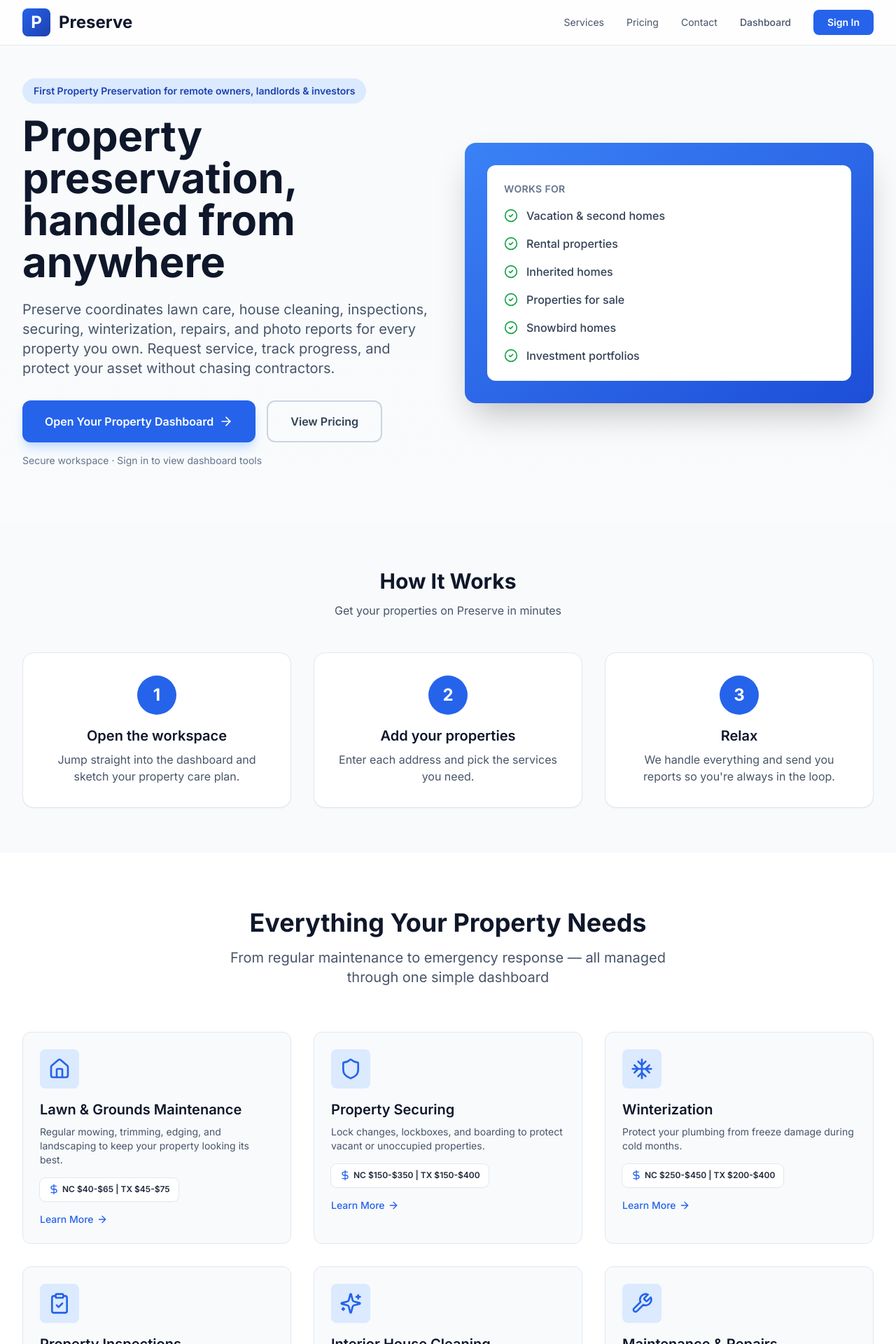
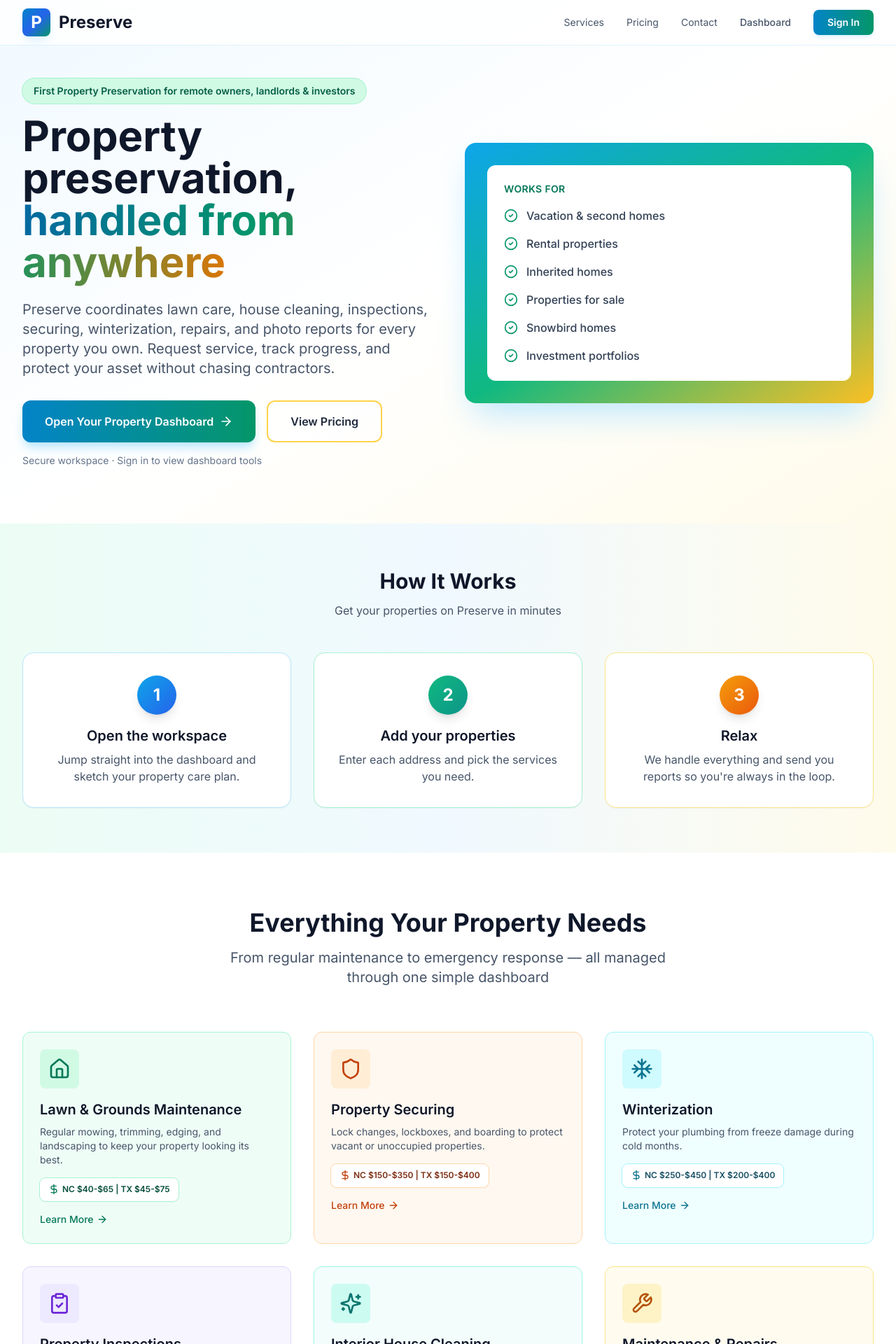
Before and after one commit to Iamtoluakin/preserve, a Next.js app: page / in a window 1280 px wide. Shown: the top 1920 px of the page at 70% size. Built offline with nearby package versions, Linux system fonts and the light colour scheme.

Commit message:
Make homepage more colorful

```diff
--- a/src/app/page.tsx
+++ b/src/app/page.tsx
@@ -203,6 +203,58 @@ const coverageMarkets = [
   },
 ];
 
+const serviceThemeClasses: Record<string, { card: string; icon: string; price: string; link: string; title: string }> = {
+  green: {
+    card: 'border-emerald-200 bg-emerald-50/80 hover:shadow-emerald-100',
+    icon: 'bg-emerald-100 text-emerald-700',
+    price: 'bg-white text-emerald-900 ring-emerald-200',
+    link: 'text-emerald-700',
+    title: 'group-hover:text-emerald-700',
+  },
+  orange: {
+    card: 'border-orange-200 bg-orange-50/80 hover:shadow-orange-100',
+    icon: 'bg-orange-100 text-orange-700',
+    price: 'bg-white text-orange-900 ring-orange-200',
+    link: 'text-orange-700',
+    title: 'group-hover:text-orange-700',
+  },
+  cyan: {
+    card: 'border-cyan-200 bg-cyan-50/80 hover:shadow-cyan-100',
+    icon: 'bg-cyan-100 text-cyan-700',
+    price: 'bg-white text-cyan-900 ring-cyan-200',
+    link: 'text-cyan-700',
+    title: 'group-hover:text-cyan-700',
+  },
+  purple: {
+    card: 'border-violet-200 bg-violet-50/80 hover:shadow-violet-100',
+    icon: 'bg-violet-100 text-violet-700',
+    price: 'bg-white text-violet-900 ring-violet-200',
+    link: 'text-violet-700',
+    title: 'group-hover:text-violet-700',
+  },
+  teal: {
+    card: 'border-teal-200 bg-teal-50/80 hover:shadow-teal-100',
+    icon: 'bg-teal-100 text-teal-700',
+    price: 'bg-white text-teal-900 ring-teal-200',
+    link: 'text-teal-700',
+    title: 'group-hover:text-teal-700',
+  },
+  gray: {
+    card: 'border-amber-200 bg-amber-50/80 hover:shadow-amber-100',
+    icon: 'bg-amber-100 text-amber-700',
+    price: 'bg-white text-amber-900 ring-amber-200',
+    link: 'text-amber-700',
+    title: 'group-hover:text-amber-700',
+  },
+  blue: {
+    card: 'border-sky-200 bg-sky-50/80 hover:shadow-sky-100',
+    icon: 'bg-sky-100 text-sky-700',
+    price: 'bg-white text-sky-900 ring-sky-200',
+    link: 'text-sky-700',
+    title: 'group-hover:text-sky-700',
+  },
+};
+
 export default function HomePage() {
   const [selectedService, setSelectedService] = useState<string | null>(null);
   const [currentImageIndex, setCurrentImageIndex] = useState(0);
@@ -212,13 +264,13 @@ export default function HomePage() {
   const addPropertyLoginHref = '/login?next=%2Fdashboard%2Fproperties%2Fadd';
 
   return (
-    <div className="min-h-screen bg-gradient-to-b from-slate-50 to-white">
+    <div className="min-h-screen bg-gradient-to-b from-sky-50 via-white to-emerald-50">
       {/* Nav */}
-      <nav className="border-b bg-white/80 backdrop-blur-sm fixed w-full z-50">
+      <nav className="border-b border-sky-100 bg-white/85 backdrop-blur-sm fixed w-full z-50">
         <div className="max-w-7xl mx-auto px-4 sm:px-6 lg:px-8">
           <div className="flex justify-between items-center h-16">
             <div className="flex items-center space-x-3">
-              <div className="w-10 h-10 bg-gradient-to-br from-blue-600 to-blue-800 rounded-lg flex items-center justify-center">
+              <div className="w-10 h-10 bg-gradient-to-br from-sky-600 via-blue-600 to-emerald-600 rounded-lg flex items-center justify-center shadow-lg shadow-sky-100">
                 <span className="text-white font-bold text-2xl">P</span>
               </div>
               <span className="text-2xl font-bold text-slate-900">Preserve</span>
@@ -228,14 +280,14 @@ export default function HomePage() {
               <a href="#pricing" className="text-slate-600 hover:text-blue-600 transition text-sm">Pricing</a>
               <a href="#contact" className="text-slate-600 hover:text-blue-600 transition text-sm">Contact</a>
               <Link href={dashboardLoginHref} className="text-slate-600 hover:text-blue-600 transition text-sm font-medium">Dashboard</Link>
-              <Link href={dashboardLoginHref} className="bg-blue-600 text-white px-5 py-2 rounded-lg hover:bg-blue-700 transition text-sm font-semibold">
+              <Link href={dashboardLoginHref} className="bg-gradient-to-r from-sky-600 to-emerald-600 text-white px-5 py-2 rounded-lg hover:from-sky-700 hover:to-emerald-700 transition text-sm font-semibold shadow-md shadow-sky-100">
                 Sign In
               </Link>
             </div>
             {/* Mobile nav */}
             <div className="flex md:hidden items-center gap-3">
               <Link href={dashboardLoginHref} className="text-slate-600 hover:text-blue-600 transition text-sm">Dashboard</Link>
-              <Link href={dashboardLoginHref} className="bg-blue-600 text-white px-4 py-2 rounded-lg hover:bg-blue-700 transition text-sm font-semibold">
+              <Link href={dashboardLoginHref} className="bg-gradient-to-r from-sky-600 to-emerald-600 text-white px-4 py-2 rounded-lg hover:from-sky-700 hover:to-emerald-700 transition text-sm font-semibold">
                 Enter
               </Link>
             </div>
@@ -244,15 +296,15 @@ export default function HomePage() {
       </nav>
 
       {/* Hero */}
-      <section className="pt-28 pb-20 px-4 sm:px-6 lg:px-8">
+      <section className="pt-28 pb-20 px-4 sm:px-6 lg:px-8 bg-gradient-to-br from-sky-50 via-white to-amber-50">
         <div className="max-w-7xl mx-auto">
           <div className="grid lg:grid-cols-2 gap-12 items-center">
             <div>
-              <div className="inline-block mb-4 px-4 py-2 bg-blue-100 text-blue-800 rounded-full text-sm font-semibold">
+              <div className="inline-block mb-4 px-4 py-2 bg-emerald-100 text-emerald-800 rounded-full text-sm font-semibold ring-1 ring-emerald-200">
                 First Property Preservation for remote owners, landlords &amp; investors
               </div>
               <h1 className="text-5xl md:text-6xl font-bold text-slate-900 mb-6 leading-tight">
-                Property preservation,<br />handled from anywhere
+                Property preservation,<br /><span className="bg-gradient-to-r from-sky-700 via-emerald-600 to-amber-600 bg-clip-text text-transparent">handled from anywhere</span>
               </h1>
               <p className="text-xl text-slate-600 mb-8">
                 Preserve coordinates lawn care, house cleaning, inspections, securing, winterization, repairs, and photo reports for every property you own.
@@ -260,20 +312,20 @@ export default function HomePage() {
               </p>
               <div className="flex flex-col sm:flex-row gap-4">
                 <Link href={dashboardLoginHref}
-                  className="bg-blue-600 text-white px-8 py-4 rounded-xl hover:bg-blue-700 transition font-semibold text-center flex items-center justify-center gap-2 shadow-lg shadow-blue-200">
+                  className="bg-gradient-to-r from-sky-600 to-emerald-600 text-white px-8 py-4 rounded-xl hover:from-sky-700 hover:to-emerald-700 transition font-semibold text-center flex items-center justify-center gap-2 shadow-lg shadow-sky-200">
                   Open Your Property Dashboard <ArrowRight className="w-5 h-5" />
                 </Link>
                 <a href="#pricing"
-                  className="border-2 border-slate-300 text-slate-700 px-8 py-4 rounded-xl hover:border-blue-600 hover:text-blue-600 transition font-semibold text-center">
+                  className="border-2 border-amber-300 bg-white/70 text-slate-800 px-8 py-4 rounded-xl hover:border-amber-500 hover:text-amber-700 transition font-semibold text-center">
                   View Pricing
                 </a>
               </div>
               <p className="text-sm text-slate-500 mt-4">Secure workspace · Sign in to view dashboard tools</p>
             </div>
             <div className="relative">
-              <div className="bg-gradient-to-br from-blue-500 to-blue-700 rounded-2xl p-8 shadow-2xl">
+              <div className="bg-gradient-to-br from-sky-500 via-emerald-500 to-amber-400 rounded-2xl p-8 shadow-2xl shadow-sky-200">
                 <div className="bg-white rounded-xl p-6 space-y-4">
-                  <p className="text-sm font-semibold text-slate-500 uppercase tracking-wide mb-2">Works for</p>
+                  <p className="text-sm font-semibold text-emerald-700 uppercase tracking-wide mb-2">Works for</p>
                   {[
                     'Vacation & second homes',
                     'Rental properties',
@@ -283,7 +335,7 @@ export default function HomePage() {
                     'Investment portfolios',
                   ].map(item => (
                     <div key={item} className="flex items-center gap-3">
-                      <CheckCircle2 className="w-5 h-5 text-green-600 flex-shrink-0" />
+                      <CheckCircle2 className="w-5 h-5 text-emerald-600 flex-shrink-0" />
                       <span className="text-slate-700 font-medium">{item}</span>
                     </div>
                   ))}
@@ -295,7 +347,7 @@ export default function HomePage() {
       </section>
 
       {/* How it works */}
-      <section className="py-16 bg-slate-50">
+      <section className="py-16 bg-gradient-to-r from-emerald-50 via-sky-50 to-amber-50">
         <div className="max-w-7xl mx-auto px-4 sm:px-6 lg:px-8">
           <div className="text-center mb-12">
             <h2 className="text-3xl font-bold text-slate-900 mb-3">How It Works</h2>
@@ -303,12 +355,12 @@ export default function HomePage() {
           </div>
           <div className="grid md:grid-cols-3 gap-8">
             {[
-              { step: '1', title: 'Open the workspace', desc: 'Jump straight into the dashboard and sketch your property care plan.' },
-              { step: '2', title: 'Add your properties', desc: 'Enter each address and pick the services you need.' },
-              { step: '3', title: 'Relax', desc: "We handle everything and send you reports so you're always in the loop." },
+              { step: '1', title: 'Open the workspace', desc: 'Jump straight into the dashboard and sketch your property care plan.', border: 'border-sky-200', badge: 'from-sky-500 to-blue-600' },
+              { step: '2', title: 'Add your properties', desc: 'Enter each address and pick the services you need.', border: 'border-emerald-200', badge: 'from-emerald-500 to-teal-600' },
+              { step: '3', title: 'Relax', desc: "We handle everything and send you reports so you're always in the loop.", border: 'border-amber-200', badge: 'from-amber-500 to-orange-600' },
             ].map(s => (
-              <div key={s.step} className="bg-white rounded-2xl p-8 shadow-sm border text-center">
-                <div className="w-14 h-14 bg-blue-600 text-white rounded-full flex items-center justify-center text-2xl font-bold mx-auto mb-4">{s.step}</div>
+              <div key={s.step} className={`bg-white rounded-2xl p-8 shadow-sm border text-center ${s.border}`}>
+                <div className={`w-14 h-14 bg-gradient-to-br ${s.badge} text-white rounded-full flex items-center justify-center text-2xl font-bold mx-auto mb-4 shadow-lg`}>{s.step}</div>
                 <h3 className="text-xl font-semibold text-slate-900 mb-2">{s.title}</h3>
                 <p className="text-slate-600">{s.desc}</p>
               </div>
@@ -329,6 +381,7 @@ export default function HomePage() {
           <div className="grid md:grid-cols-2 lg:grid-cols-3 gap-8">
             {Object.entries(serviceDetails).map(([key, svc]) => (
               <ServiceCard key={key} icon={<svc.icon className="w-8 h-8" />} title={svc.title}
+                color={svc.color}
                 description={svc.description} price={svc.pricing.monthly}
                 onClick={() => { setSelectedService(key); setCurrentImageIndex(0); }} />
             ))}
@@ -337,11 +390,11 @@ export default function HomePage() {
       </section>
 
       {/* Coverage */}
-      <section className="py-16 bg-slate-50">
+      <section className="py-16 bg-gradient-to-br from-sky-50 via-white to-teal-50">
         <div className="max-w-7xl mx-auto px-4 sm:px-6 lg:px-8">
           <div className="grid lg:grid-cols-[0.9fr_1.1fr] gap-10 items-start">
             <div>
-              <div className="inline-flex items-center gap-2 rounded-full bg-blue-100 px-4 py-2 text-sm font-semibold text-blue-800 mb-4">
+              <div className="inline-flex items-center gap-2 rounded-full bg-amber-100 px-4 py-2 text-sm font-semibold text-amber-800 mb-4 ring-1 ring-amber-200">
                 <MapPin className="w-4 h-4" />
                 Current launch markets
               </div>
@@ -355,12 +408,12 @@ export default function HomePage() {
             </div>
             <div className="grid sm:grid-cols-2 gap-4">
               {coverageMarkets.map(market => (
-                <div key={market.state} className="rounded-2xl border border-slate-200 bg-white p-6 shadow-sm">
-                  <h3 className="text-xl font-bold text-slate-900 mb-4">{market.state}</h3>
+                <div key={market.state} className={`rounded-2xl border bg-white p-6 shadow-sm ${market.state === 'North Carolina' ? 'border-emerald-200 shadow-emerald-100' : 'border-sky-200 shadow-sky-100'}`}>
+                  <h3 className={`text-xl font-bold mb-4 ${market.state === 'North Carolina' ? 'text-emerald-800' : 'text-sky-800'}`}>{market.state}</h3>
                   <div className="space-y-3">
                     {market.areas.map(area => (
                       <div key={area} className="flex items-center gap-3">
-                        <CheckCircle2 className="w-5 h-5 text-green-600 flex-shrink-0" />
+                        <CheckCircle2 className={`w-5 h-5 flex-shrink-0 ${market.state === 'North Carolina' ? 'text-emerald-600' : 'text-sky-600'}`} />
                         <span className="font-medium text-slate-700">{area}</span>
                       </div>
                     ))}
@@ -373,7 +426,7 @@ export default function HomePage() {
       </section>
 
       {/* Social proof */}
-      <section className="py-16 bg-blue-600 text-white">
+      <section className="py-16 bg-gradient-to-r from-sky-700 via-emerald-600 to-amber-500 text-white">
         <div className="max-w-7xl mx-auto px-4 sm:px-6 lg:px-8">
           <div className="grid md:grid-cols-4 gap-8 text-center">
             {[
@@ -384,7 +437,7 @@ export default function HomePage() {
             ].map(s => (
               <div key={s.label}>
                 <div className="text-4xl md:text-5xl font-bold mb-2">{s.val}</div>
-                <div className="text-blue-100">{s.label}</div>
+                <div className="text-white/80">{s.label}</div>
               </div>
             ))}
           </div>
@@ -392,7 +445,7 @@ export default function HomePage() {
       </section>
 
       {/* Pricing */}
-      <section id="pricing" className="py-20 bg-slate-50">
+      <section id="pricing" className="py-20 bg-gradient-to-b from-amber-50 via-white to-sky-50">
         <div className="max-w-7xl mx-auto px-4 sm:px-6 lg:px-8">
           <div className="text-center mb-14">
             <h2 className="text-4xl font-bold text-slate-900 mb-4">Simple, Transparent Pricing</h2>
@@ -403,10 +456,10 @@ export default function HomePage() {
           <div className="grid md:grid-cols-3 gap-8 max-w-5xl mx-auto">
             {plans.map(plan => (
               <div key={plan.name}
-                className={`bg-white rounded-2xl p-8 border-2 flex flex-col ${plan.highlight ? 'border-blue-600 shadow-2xl shadow-blue-100 scale-105' : 'border-slate-200 shadow-sm'}`}>
+                className={`bg-white rounded-2xl p-8 border-2 flex flex-col ${plan.highlight ? 'border-emerald-500 shadow-2xl shadow-emerald-100 scale-105' : plan.name === 'Starter' ? 'border-sky-200 shadow-sm' : 'border-violet-200 shadow-sm'}`}>
                 {plan.highlight && (
                   <div className="text-center mb-4">
-                    <span className="bg-blue-600 text-white text-xs font-bold px-3 py-1 rounded-full uppercase tracking-wide">Most Popular</span>
+                    <span className="bg-emerald-600 text-white text-xs font-bold px-3 py-1 rounded-full uppercase tracking-wide">Most Popular</span>
                   </div>
                 )}
                 <h3 className="text-xl font-bold text-slate-900">{plan.name}</h3>
@@ -425,7 +478,7 @@ export default function HomePage() {
                   ))}
                 </ul>
                 <Link href={dashboardLoginHref}
-                  className={`w-full text-center py-3 rounded-xl font-semibold transition ${plan.highlight ? 'bg-blue-600 text-white hover:bg-blue-700' : 'bg-slate-100 text-slate-900 hover:bg-slate-200'}`}>
+                  className={`w-full text-center py-3 rounded-xl font-semibold transition ${plan.highlight ? 'bg-emerald-600 text-white hover:bg-emerald-700' : plan.name === 'Starter' ? 'bg-sky-100 text-sky-900 hover:bg-sky-200' : 'bg-violet-100 text-violet-900 hover:bg-violet-200'}`}>
                   {plan.cta}
                 </Link>
               </div>
@@ -445,7 +498,7 @@ export default function HomePage() {
               { name: 'Sandra K.', role: 'Vacation home owner', text: "Our beach house sits empty 8 months a year. With Preserve, I know it's being checked, maintained, and ready whenever we show up." },
               { name: 'David R.', role: 'Property investor', text: 'Managing 7 properties used to be a full-time job. Now I get weekly reports and a single dashboard. Completely transformed my workflow.' },
             ].map(t => (
-              <div key={t.name} className="bg-slate-50 rounded-2xl p-6 border border-slate-200">
+              <div key={t.name} className="bg-gradient-to-br from-white to-sky-50 rounded-2xl p-6 border border-sky-100 shadow-sm">
                 <div className="flex gap-1 mb-3">
                   {[...Array(5)].map((_, i) => <Star key={i} className="w-4 h-4 fill-yellow-400 text-yellow-400" />)}
                 </div>
@@ -461,22 +514,22 @@ export default function HomePage() {
       </section>
 
       {/* Contact */}
-      <section id="contact" className="py-20 bg-slate-50">
+      <section id="contact" className="py-20 bg-gradient-to-br from-emerald-50 via-sky-50 to-amber-50">
         <div className="max-w-3xl mx-auto px-4 sm:px-6 lg:px-8 text-center">
           <h2 className="text-4xl font-bold text-slate-900 mb-4">Ready to Get Started?</h2>
           <p className="text-xl text-slate-600 mb-10">Open the dashboard and add your first property in minutes.</p>
           <Link href={dashboardLoginHref}
-            className="inline-flex items-center gap-2 bg-blue-600 text-white px-10 py-4 rounded-xl hover:bg-blue-700 transition font-semibold text-lg shadow-lg shadow-blue-200">
+            className="inline-flex items-center gap-2 bg-gradient-to-r from-sky-600 to-emerald-600 text-white px-10 py-4 rounded-xl hover:from-sky-700 hover:to-emerald-700 transition font-semibold text-lg shadow-lg shadow-sky-200">
             Open Dashboard <ArrowRight className="w-5 h-5" />
           </Link>
           <div className="grid md:grid-cols-3 gap-8 mt-14">
             {[
-              { icon: <Phone className="w-6 h-6 text-blue-600" />, label: 'Phone', val: '(919) 555-0123' },
-              { icon: <Mail className="w-6 h-6 text-blue-600" />, label: 'Email', val: 'hello@preserve.app' },
-              { icon: <MapPin className="w-6 h-6 text-blue-600" />, label: 'Based in', val: 'Raleigh, NC' },
+              { icon: <Phone className="w-6 h-6 text-sky-600" />, label: 'Phone', val: '(919) 555-0123', bg: 'bg-sky-100' },
+              { icon: <Mail className="w-6 h-6 text-emerald-600" />, label: 'Email', val: 'hello@preserve.app', bg: 'bg-emerald-100' },
+              { icon: <MapPin className="w-6 h-6 text-amber-600" />, label: 'Based in', val: 'Raleigh, NC', bg: 'bg-amber-100' },
             ].map(c => (
               <div key={c.label} className="flex flex-col items-center">
-                <div className="w-14 h-14 bg-blue-100 rounded-full flex items-center justify-center mb-3">{c.icon}</div>
+                <div className={`w-14 h-14 ${c.bg} rounded-full flex items-center justify-center mb-3`}>{c.icon}</div>
                 <p className="font-semibold text-slate-900 mb-1">{c.label}</p>
                 <p className="text-slate-600 text-sm">{c.val}</p>
               </div>
@@ -511,10 +564,10 @@ export default function HomePage() {
                 <h2 className="text-2xl font-bold text-slate-900 mb-2">{service.title}</h2>
                 <p className="text-slate-600 mb-4">{service.longDescription}</p>
                 <div className="grid grid-cols-2 md:grid-cols-4 gap-4 mb-6 p-4 bg-slate-50 rounded-xl text-center text-sm">
-                  <div><DollarSign className="w-5 h-5 text-blue-600 mx-auto mb-1" /><div className="text-slate-500">Pricing</div><div className="font-semibold text-slate-900 text-xs md:text-sm leading-snug">{service.pricing.monthly}</div></div>
-                  <div><Clock className="w-5 h-5 text-blue-600 mx-auto mb-1" /><div className="text-slate-500">Time</div><div className="font-semibold text-slate-900">{service.timeline}</div></div>
-                  <div><Users className="w-5 h-5 text-blue-600 mx-auto mb-1" /><div className="text-slate-500">Team</div><div className="font-semibold text-slate-900">{service.team}</div></div>
-                  <div><CheckSquare className="w-5 h-5 text-blue-600 mx-auto mb-1" /><div className="text-slate-500">Schedule</div><div className="font-semibold text-slate-900">{service.frequency}</div></div>
+                  <div><DollarSign className="w-5 h-5 text-emerald-600 mx-auto mb-1" /><div className="text-slate-500">Pricing</div><div className="font-semibold text-slate-900 text-xs md:text-sm leading-snug">{service.pricing.monthly}</div></div>
+                  <div><Clock className="w-5 h-5 text-sky-600 mx-auto mb-1" /><div className="text-slate-500">Time</div><div className="font-semibold text-slate-900">{service.timeline}</div></div>
+                  <div><Users className="w-5 h-5 text-violet-600 mx-auto mb-1" /><div className="text-slate-500">Team</div><div className="font-semibold text-slate-900">{service.team}</div></div>
+                  <div><CheckSquare className="w-5 h-5 text-amber-600 mx-auto mb-1" /><div className="text-slate-500">Schedule</div><div className="font-semibold text-slate-900">{service.frequency}</div></div>
                 </div>
                 <div className="grid md:grid-cols-2 gap-2 mb-6">
                   {service.includes.map((item, i) => (
@@ -541,12 +594,12 @@ export default function HomePage() {
       )}
 
       {/* Footer */}
-      <footer className="bg-slate-900 text-white py-12">
+      <footer className="bg-gradient-to-br from-slate-950 via-sky-950 to-emerald-950 text-white py-12">
         <div className="max-w-7xl mx-auto px-4 sm:px-6 lg:px-8">
           <div className="grid md:grid-cols-4 gap-8">
             <div className="md:col-span-2">
               <div className="flex items-center space-x-3 mb-4">
-                <div className="w-10 h-10 bg-gradient-to-br from-blue-600 to-blue-800 rounded-lg flex items-center justify-center">
+                <div className="w-10 h-10 bg-gradient-to-br from-sky-500 to-emerald-500 rounded-lg flex items-center justify-center">
                   <span className="text-white font-bold text-2xl">P</span>
                 </div>
                 <span className="text-2xl font-bold">Preserve</span>
@@ -585,28 +638,32 @@ function ServiceCard({
   icon,
   title,
   description,
+  color,
   price,
   onClick,
 }: {
   icon: React.ReactNode;
   title: string;
   description: string;
+  color: string;
   price: string;
   onClick?: () => void;
 }) {
+  const theme = serviceThemeClasses[color] ?? serviceThemeClasses.blue;
+
   return (
     <div onClick={onClick}
-      className="bg-slate-50 rounded-xl p-6 hover:shadow-lg transition border border-slate-200 cursor-pointer group">
-      <div className="w-14 h-14 bg-blue-100 rounded-lg flex items-center justify-center mb-4 text-blue-600 group-hover:scale-110 transition">
+      className={`rounded-xl p-6 hover:shadow-lg transition border cursor-pointer group ${theme.card}`}>
+      <div className={`w-14 h-14 rounded-lg flex items-center justify-center mb-4 group-hover:scale-110 transition ${theme.icon}`}>
         {icon}
       </div>
-      <h3 className="text-xl font-semibold text-slate-900 mb-2 group-hover:text-blue-600 transition">{title}</h3>
+      <h3 className={`text-xl font-semibold text-slate-900 mb-2 transition ${theme.title}`}>{title}</h3>
       <p className="text-slate-600 mb-4 text-sm">{description}</p>
-      <div className="mb-4 inline-flex max-w-full items-center rounded-lg bg-white px-3 py-2 text-xs font-semibold leading-snug text-slate-800 shadow-sm ring-1 ring-slate-200">
-        <DollarSign className="mr-1 h-4 w-4 flex-shrink-0 text-blue-600" />
+      <div className={`mb-4 inline-flex max-w-full items-center rounded-lg px-3 py-2 text-xs font-semibold leading-snug shadow-sm ring-1 ${theme.price}`}>
+        <DollarSign className={`mr-1 h-4 w-4 flex-shrink-0 ${theme.link}`} />
         <span>{price}</span>
       </div>
-      <div className="text-blue-600 font-medium text-sm flex items-center gap-1 group-hover:gap-2 transition-all">
+      <div className={`${theme.link} font-medium text-sm flex items-center gap-1 group-hover:gap-2 transition-all`}>
         Learn More <ArrowRight className="w-4 h-4" />
       </div>
     </div>
```
